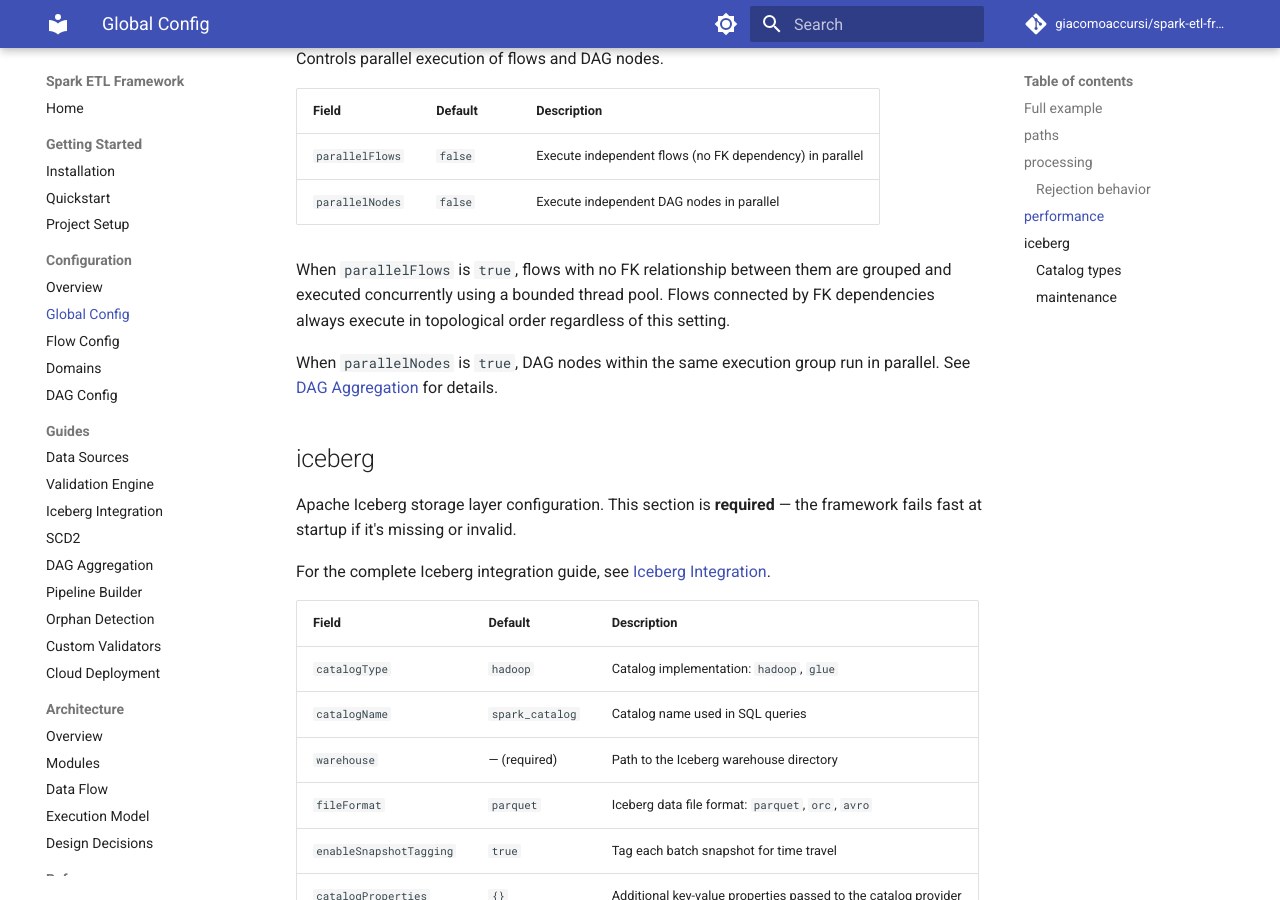
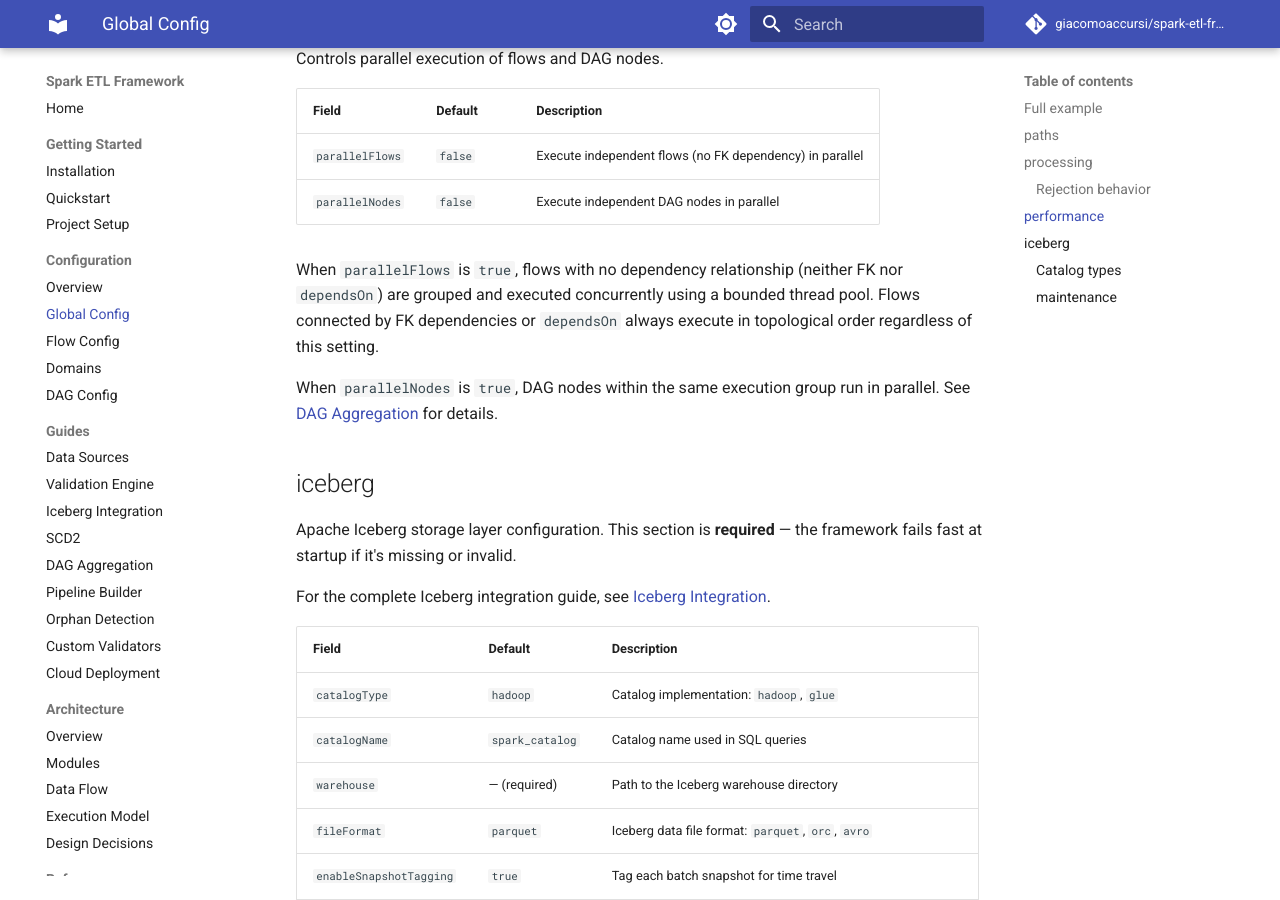
Before and after one commit to giacomoaccursi/Floe, an MkDocs documentation site: the page built from site-docs/configuration/global.md, in a window 1280 px wide and 900 px high, scrolled down 2442 px. Built offline with MkDocs 1.6.1 and Material for MkDocs 9.7.7, drawn with Linux system fonts in a browser that asks for light colours; comment, search, counter and statistics services are not loaded.

Commit message:
docs(config): mention dependsOn in parallelFlows description

```diff
--- a/site-docs/configuration/global.md
+++ b/site-docs/configuration/global.md
@@ -86,7 +86,7 @@
 | `parallelFlows` | `false` | Execute independent flows (no FK dependency) in parallel |
 | `parallelNodes` | `false` | Execute independent DAG nodes in parallel |
 
-When `parallelFlows` is `true`, flows with no FK relationship between them are grouped and executed concurrently using a bounded thread pool. Flows connected by FK dependencies always execute in topological order regardless of this setting.
+When `parallelFlows` is `true`, flows with no dependency relationship (neither FK nor `dependsOn`) are grouped and executed concurrently using a bounded thread pool. Flows connected by FK dependencies or `dependsOn` always execute in topological order regardless of this setting.
 
 When `parallelNodes` is `true`, DAG nodes within the same execution group run in parallel. See [DAG Aggregation](../guides/dag-aggregation.md) for details.
 
```
